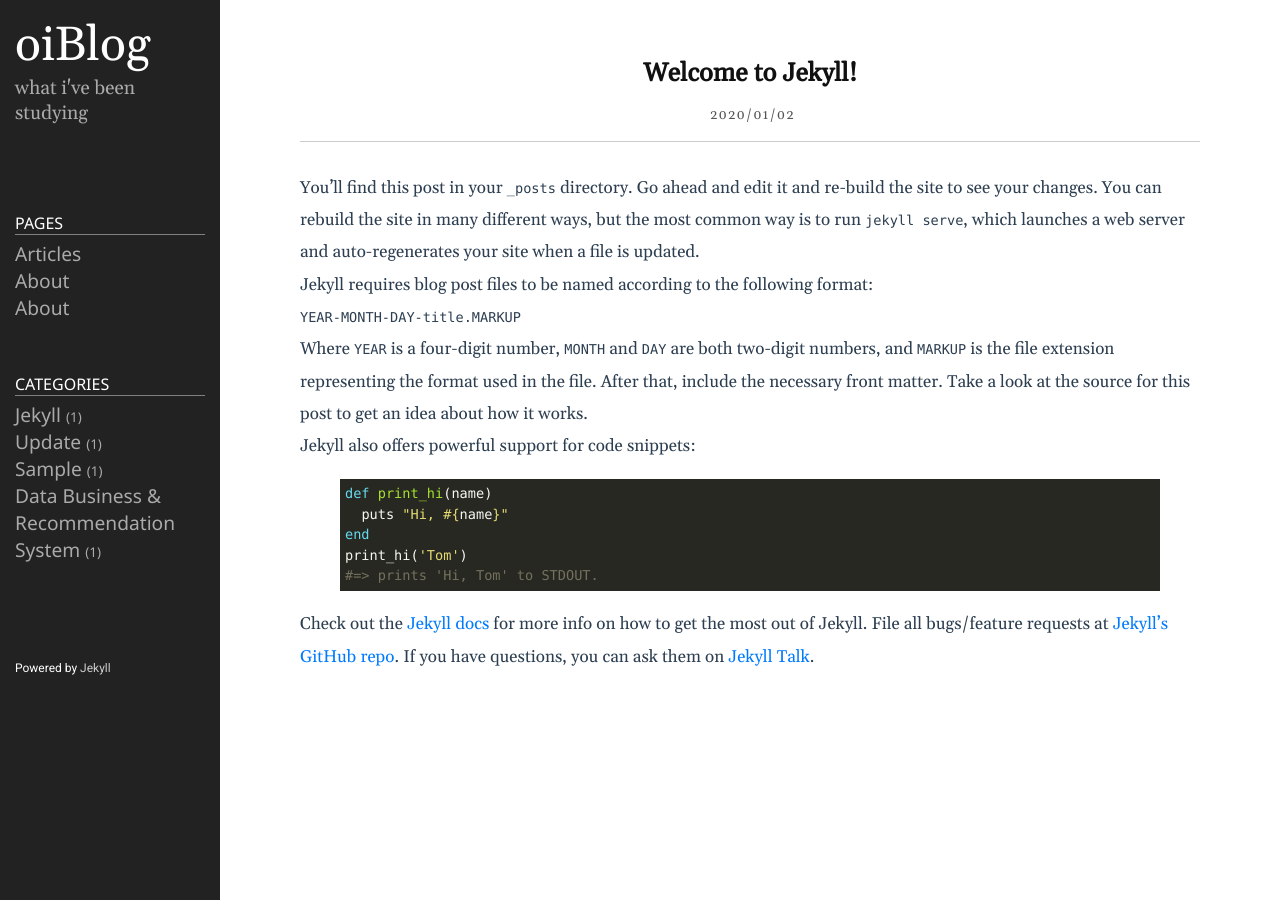
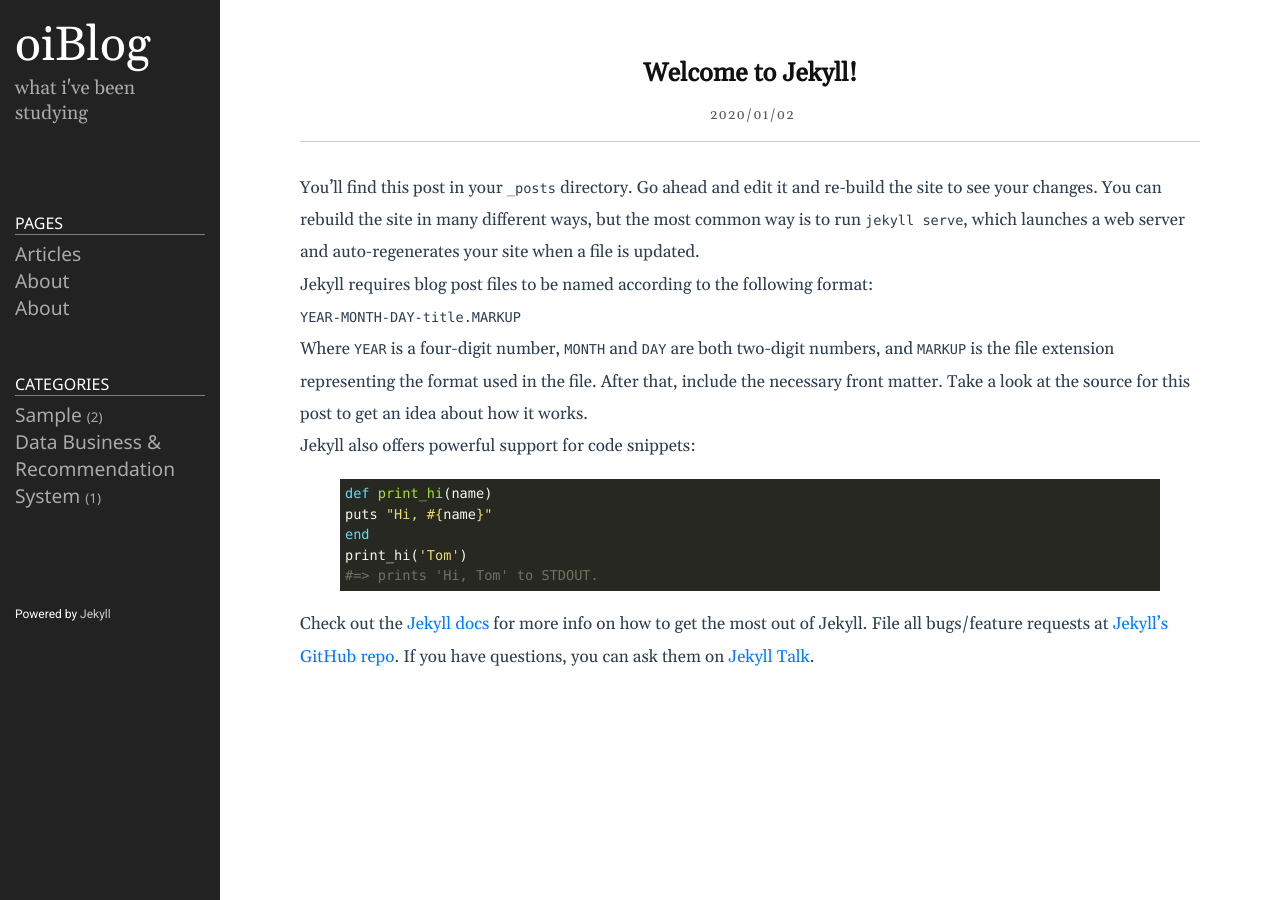
Before and after one commit to choiwlsd/choiwlsd.github.io, a Jekyll site: the page built from _posts/2020-01-02-welcome-to-jekyll.markdown, in a window 1280 px wide. Built offline with Jekyll 4.4.1, drawn with Linux system fonts in a browser that asks for light colours.

Commit message:
Fix: modify blog setting

```diff
--- a/_includes/category.html
+++ b/_includes/category.html
@@ -1,6 +1,6 @@
 <article class="post">
 	<header class="post-header home">
-		<div class="post-title">Category - <span id='category-name'></span></div>
+		<div class="post-title"><span id='category-name'></span></div>
 	</header>
 
 	<div class="post-content">
--- a/_posts/2020-01-02-welcome-to-jekyll.markdown
+++ b/_posts/2020-01-02-welcome-to-jekyll.markdown
@@ -1,9 +1,10 @@
 ---
 layout: post
-title:  "Welcome to Jekyll!"
-date:   2020-01-02 19:31:29 +0900
-categories: jekyll update
+title: "Welcome to Jekyll!"
+date: 2020-01-02 19:31:29 +0900
+categories: sample
 ---
+
 You’ll find this post in your `_posts` directory. Go ahead and edit it and re-build the site to see your changes. You can rebuild the site in many different ways, but the most common way is to run `jekyll serve`, which launches a web server and auto-regenerates your site when a file is updated.
 
 Jekyll requires blog post files to be named according to the following format:
@@ -16,7 +17,7 @@ Jekyll also offers powerful support for code snippets:
 
 {% highlight ruby %}
 def print_hi(name)
-  puts "Hi, #{name}"
+puts "Hi, #{name}"
 end
 print_hi('Tom')
 #=> prints 'Hi, Tom' to STDOUT.
@@ -25,5 +26,5 @@ print_hi('Tom')
 Check out the [Jekyll docs][jekyll-docs] for more info on how to get the most out of Jekyll. File all bugs/feature requests at [Jekyll’s GitHub repo][jekyll-gh]. If you have questions, you can ask them on [Jekyll Talk][jekyll-talk].
 
 [jekyll-docs]: https://jekyllrb.com/docs/home
-[jekyll-gh]:   https://github.com/jekyll/jekyll
+[jekyll-gh]: https://github.com/jekyll/jekyll
 [jekyll-talk]: https://talk.jekyllrb.com/
--- a/_posts/2024-09-16-post.markdown
+++ b/_posts/2024-09-16-post.markdown
@@ -9,7 +9,8 @@ hello
 
 ## 공부할 내용
 
-사용할 두 교재: '파이썬 데이터 분석 실무 테크닉 100'과 '통계 101 x 데이터 분석'
+사용할 두 교재:
+'파이썬 데이터 분석 실무 테크닉 100'과 '통계 101 x 데이터 분석'
 ![textbook1](/public/img/240916/textbook.png)
 ![textbook2](/public/img/240916/textbook2.png)
 
```
Also changed, not shown: other parts of _includes/category.html (+1 -1 lines).
